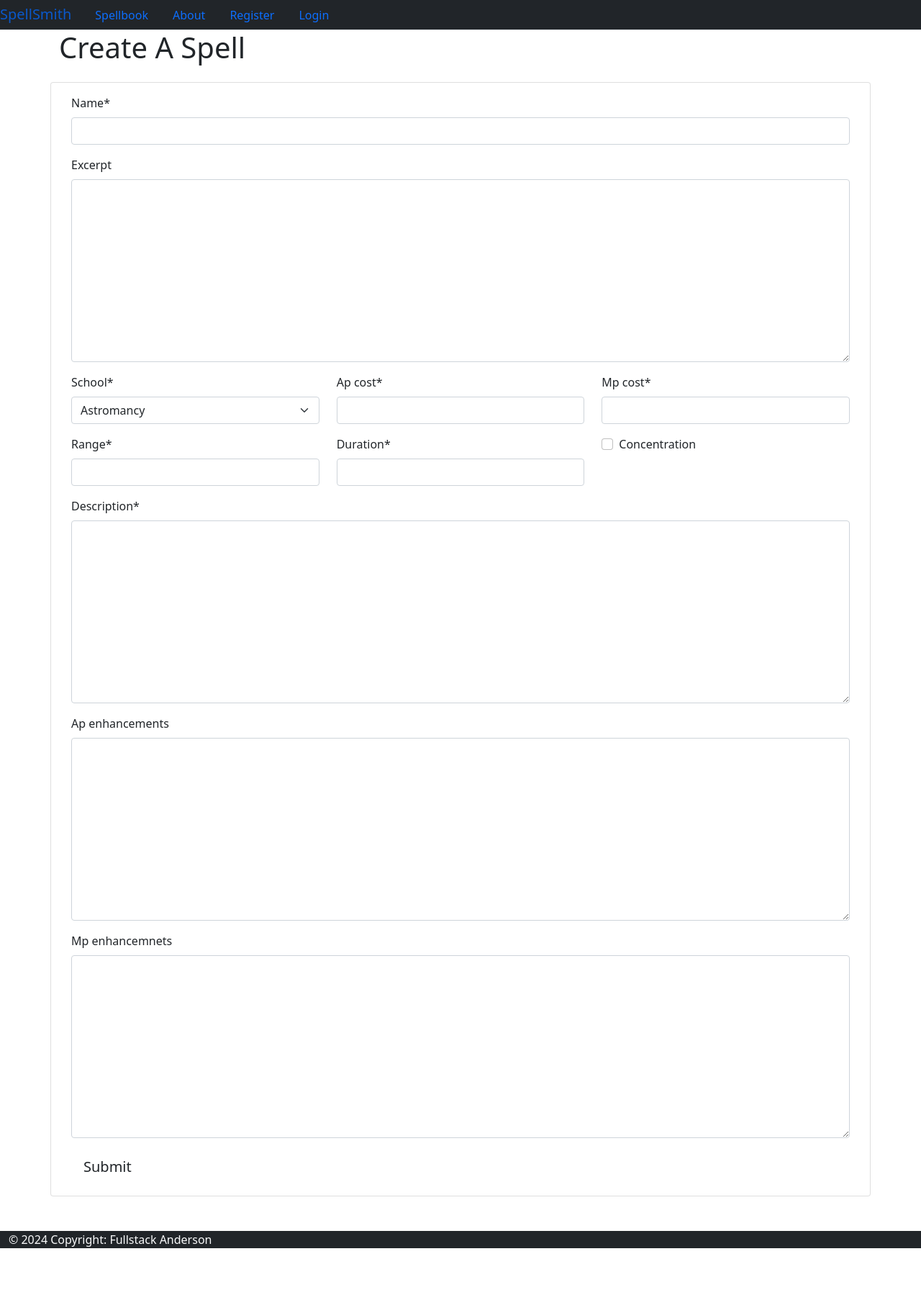
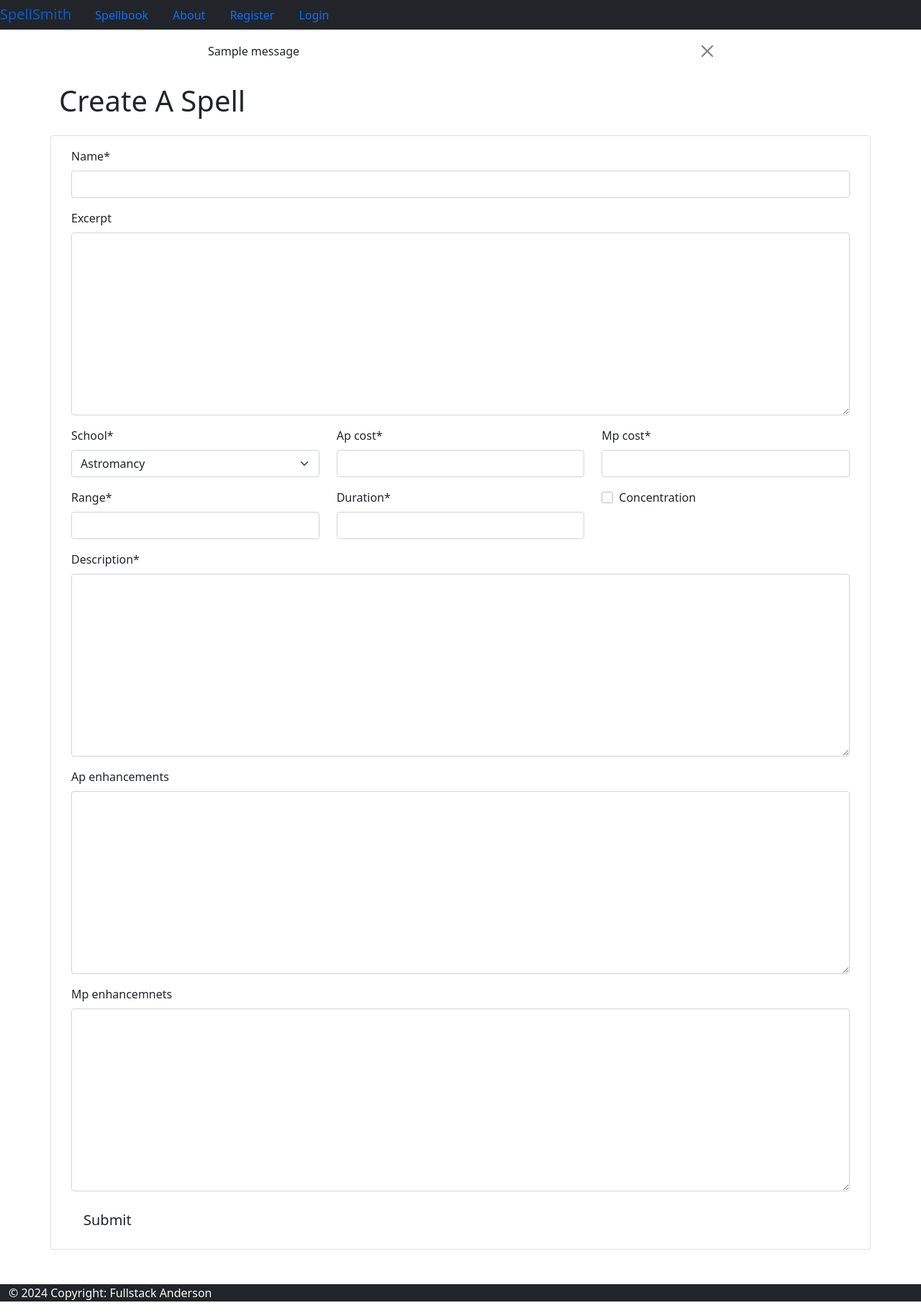
Before and after one commit to LaurieAnderson92/Spellsmith, a Django app: page /spell/create in a window 1280 px wide. Shown: the whole page at 72% size. Before the commit the page ends 1734 px from the top, so only its background shows below. Run offline with Django 5.2, Linux system fonts and the light colour scheme; tables that the repository leaves empty hold one stand-in row (values such as "Sample post"); one stand-in notice (Sample message) is shown; some libraries are stand-ins or nearby versions.

Commit message:
build: added message alert system #28

```diff
--- a/templates/base.html
+++ b/templates/base.html
@@ -25,6 +25,7 @@
         integrity="sha384-+0n0xVW2eSR5OomGNYDnhzAbDsOXxcvSN1TPprVMTNDbiYZCxYbOOl7+AMvyTG2x" crossorigin="anonymous">
 </head>
 <body>
+  <!-- ---------------------------------------   Navigation Bar -->
   <nav class="bg-dark">
     <ul class="nav nav-tabs">
       <a class="navbar-brand" href="{% url 'home' %}">SpellSmith</a>
@@ -54,6 +55,22 @@
       {% endif %}
     </ul>
   </nav>
+
+  <!-- ---------------------------------------   Alert Box -->
+  <div class="container">
+    <div class="row">
+        <div class="col-md-8 offset-md-2">
+            {% for message in messages %}
+            <div class="alert {{ message.tags }} alert-dismissible
+              fade show" id="msg" role="alert">
+              {{ message | safe }}
+              <button type="button" class="btn-close"
+                data-bs-dismiss="alert" aria-label="Close"></button>
+            </div>
+        {% endfor %}
+        </div>
+    </div>
+</div>
   <main>
 
     {% block content %}
@@ -61,15 +78,17 @@
     {% endblock content %}
 
   </main>
+  <!-- ---------------------------------------   Footer -->
   <footer class="bg-dark">
     <div class="container-fluid">
       <p class="bg-dark text-light">© 2024 Copyright: Fullstack Anderson</p>
     </div>
   </footer>
-</body>
 <script src="https://cdn.jsdelivr.net/npm/bootstrap@5.0.1/dist/js/bootstrap.bundle.min.js"
 integrity="sha384-gtEjrD/SeCtmISkJkNUaaKMoLD0//ElJ19smozuHV6z3Iehds+3Ulb9Bn9Plx0x4" crossorigin="anonymous">
 </script>
+</body>
+
 {% block extras %}
 {% endblock %}
 </html>
```
